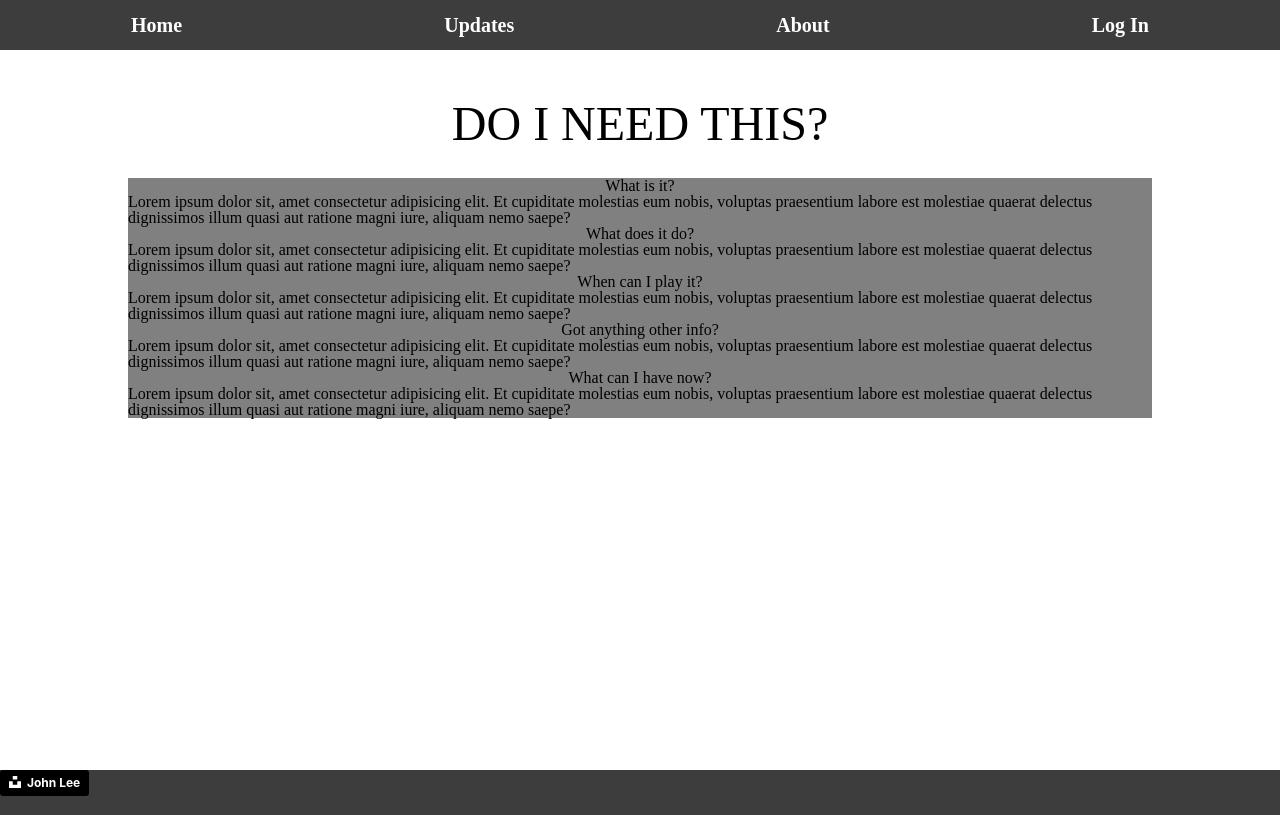
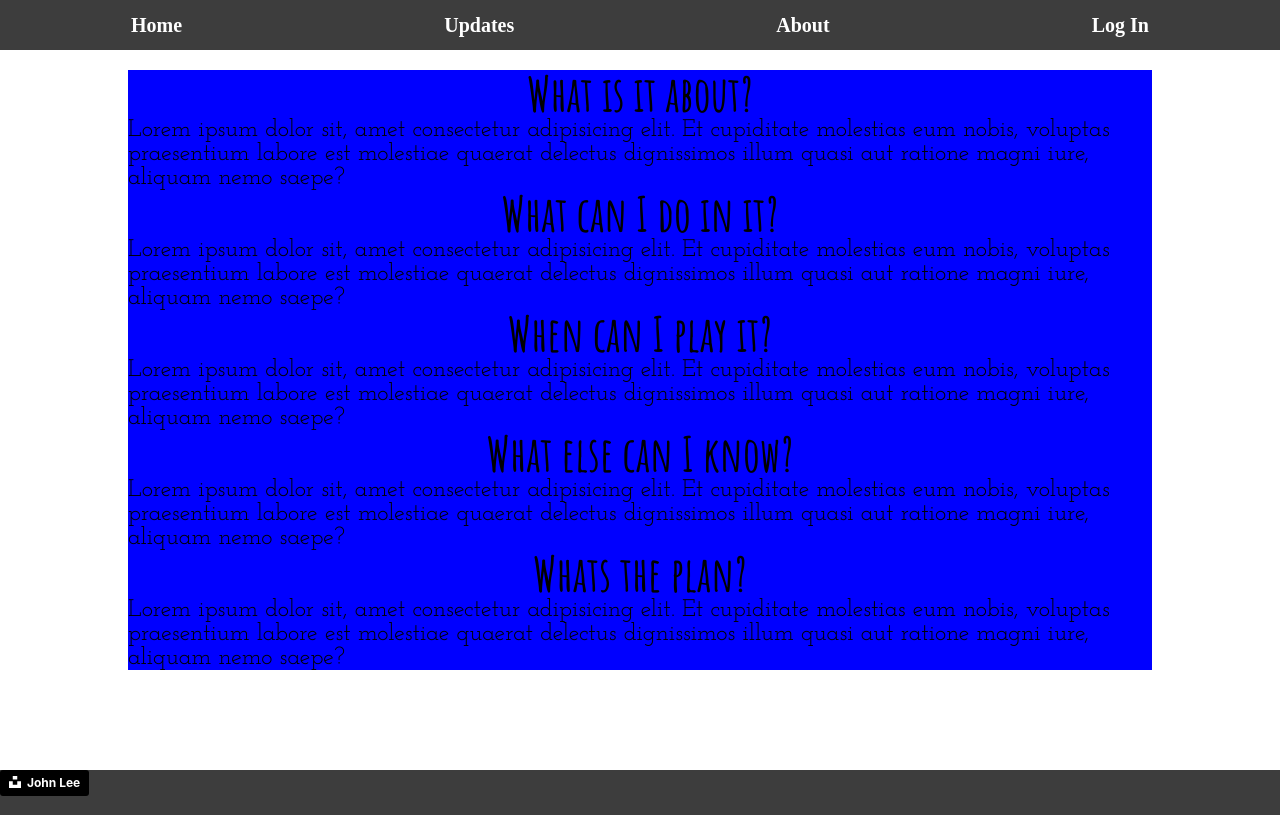
Before and after one commit to AGreenwoodMelb/game-blog-app, a Rails app: page / in a window 1280 px wide. Shown: the part 300-1115 px from the top of the page. Run offline with Rails 7, Linux system fonts and the light colour scheme; style sheets or scripts are compiled from the project's sources; parts of the project's set-up code (start-up, migrations or seed data) failed here and were passed over.

Commit message:
Trying to do styling

```diff
--- a/app/assets/stylesheets/about-page.css
+++ b/app/assets/stylesheets/about-page.css
@@ -1,9 +1,4 @@
-section {
-    background-color: grey;
-    padding:15px;
-    margin:25px 0;
-}
-
+/*
 
 h3{
     text-align: center;
@@ -20,7 +15,7 @@ h3{
 }
 
 .avatar{
-    box-shadow: 50px 50px 30px grey;
+    box-shadow: 5px 5px  3px grey;
     margin:15px;
     border-radius:50%;
     height: 150px;
@@ -28,3 +23,4 @@ h3{
     background-size: cover;
     background-position: center;
 }
+ */
--- a/app/assets/stylesheets/application.css
+++ b/app/assets/stylesheets/application.css
@@ -13,6 +13,10 @@
  *= require_tree .
  *= require_self
  */
+
+ @import url('https://fonts.googleapis.com/css?family=Amatic+SC:400,700&display=swap');
+
+
 .banner-container{
     height:300px;
 
@@ -30,14 +34,27 @@
 
 h1{
     font-size:64px;
-
     color:white;
-
     text-shadow: -2px 0 black, 0 2px black, 2px 0 black, 0 -2px black;
 }
 
+h2,h3 {
+    font-family: 'Amatic SC', cursive;
+    font-weight:700;
+}
+
+h3{
+    font-size:48px;
+    text-align: center;
+}
+
+p{
+    font-family: 'Josefin Slab', serif;
+    font-size: 24px;
+}
+
 nav{
-
+    margin:0;
 }
 
 nav> ul{
@@ -48,6 +65,7 @@ nav> ul{
     align-items: center;
 
     background-color: #3d3d3d;
+    margin:0;
 }
 
 nav a{
@@ -68,6 +86,7 @@ nav a{
 
 .page-header{
     font-size:48px;
+    font-family: 'Amatic SC', cursive;
     text-align: center;
     padding:30px;
 }
@@ -85,3 +104,21 @@ footer{
     padding: 20px 10% 50px 10%;
 
 }
+
+.avatar{
+    box-shadow: 5px 5px  3px grey;
+    margin:15px;
+    border-radius:50%;
+    height: 150px;
+    width: 150px;
+    background-size: cover;
+    background-position: center;
+}
+
+
+.about-section-header{
+    display: flex;
+    flex-direction: row;
+    align-items: center;
+    margin:10px;
+}
--- a/app/assets/stylesheets/post-form.css
+++ /dev/null
@@ -1,15 +0,0 @@
-.post-from{
-    display: initial;
-}
-
-.post-form-title{
-    display: initial;
-}
-
-.post-form-body{
-    display: initial;
-}
-
-.post-form-submit{
-    display: initial;
-}
--- a/app/views/home/home.html.erb
+++ b/app/views/home/home.html.erb
@@ -1,26 +1,34 @@
-<%= stylesheet_link_tag 'home-page'%>
-<h2 class = 'page-header'> DO I NEED THIS?</h2>
+<%# <h2 class = 'page-header'> DO I NEED THIS?</h2> %>
 
-<div class="home-container">
-    <section class = 'home-gameplay'>
-        <h3>What is it?</h3>
-        <p>Lorem ipsum dolor sit, amet consectetur adipisicing elit. Et cupiditate molestias eum nobis, voluptas praesentium labore est molestiae quaerat delectus dignissimos illum quasi aut ratione magni iure, aliquam nemo saepe?</p>
+<div class="container-fluid p-2 bg-dark text-white" style='background:blue;'>
+    <section class = 'card m-4 bg-primary'>
+        <div class="card-body">
+            <h3 class='card-title'>What is it about?</h3>
+           <p class = 'card-text'>Lorem ipsum dolor sit, amet consectetur adipisicing elit. Et cupiditate molestias eum nobis, voluptas praesentium labore est molestiae quaerat delectus dignissimos illum quasi aut ratione magni iure, aliquam nemo saepe?</p>
+        </div>
     </section>
-    <section class = 'home-features'>
-        <h3>What does it do?</h3>
-        <p>Lorem ipsum dolor sit, amet consectetur adipisicing elit. Et cupiditate molestias eum nobis, voluptas praesentium labore est molestiae quaerat delectus dignissimos illum quasi aut ratione magni iure, aliquam nemo saepe?</p>
+    <section class = 'card m-4 bg-primary'>
+        <div class="card-body">
+            <h3 class='card-title'>What can I do in it?</h3>
+           <p class = 'card-text'>Lorem ipsum dolor sit, amet consectetur adipisicing elit. Et cupiditate molestias eum nobis, voluptas praesentium labore est molestiae quaerat delectus dignissimos illum quasi aut ratione magni iure, aliquam nemo saepe?</p>
+        </div>
     </section>
-    <section class = 'home-roadmap'>
-        <h3>When can I play it?</h3>
-        <p>Lorem ipsum dolor sit, amet consectetur adipisicing elit. Et cupiditate molestias eum nobis, voluptas praesentium labore est molestiae quaerat delectus dignissimos illum quasi aut ratione magni iure, aliquam nemo saepe?</p>
+    <section class = 'card m-4 bg-primary'>
+        <div class="card-body">
+            <h3 class='card-title'>When can I play it?</h3>
+           <p class = 'card-text'>Lorem ipsum dolor sit, amet consectetur adipisicing elit. Et cupiditate molestias eum nobis, voluptas praesentium labore est molestiae quaerat delectus dignissimos illum quasi aut ratione magni iure, aliquam nemo saepe?</p>
+        </div>
     </section>
-    <section class = 'home-other'>
-        <h3>Got anything other info?</h3>
-        <p>Lorem ipsum dolor sit, amet consectetur adipisicing elit. Et cupiditate molestias eum nobis, voluptas praesentium labore est molestiae quaerat delectus dignissimos illum quasi aut ratione magni iure, aliquam nemo saepe?</p>
+    <section class = 'card m-4 bg-primary'>
+        <div class="card-body">
+            <h3 class='card-title'>What else can I know?</h3>
+           <p class = 'card-text'>Lorem ipsum dolor sit, amet consectetur adipisicing elit. Et cupiditate molestias eum nobis, voluptas praesentium labore est molestiae quaerat delectus dignissimos illum quasi aut ratione magni iure, aliquam nemo saepe?</p>
+        </div>
     </section>
-    <section class = 'home-stuff'>
-        <h3>What can I have now?</h3>
-        <p>Lorem ipsum dolor sit, amet consectetur adipisicing elit. Et cupiditate molestias eum nobis, voluptas praesentium labore est molestiae quaerat delectus dignissimos illum quasi aut ratione magni iure, aliquam nemo saepe?</p>
+        <section class = 'card m-4 bg-primary'>
+        <div class="card-body">
+            <h3 class='card-title'>Whats the plan?</h3>
+           <p class = 'card-text'>Lorem ipsum dolor sit, amet consectetur adipisicing elit. Et cupiditate molestias eum nobis, voluptas praesentium labore est molestiae quaerat delectus dignissimos illum quasi aut ratione magni iure, aliquam nemo saepe?</p>
+        </div>
     </section>
-
 </div>
--- a/app/views/layouts/application.html.erb
+++ b/app/views/layouts/application.html.erb
@@ -6,8 +6,11 @@
     <%= csp_meta_tag %>
 
     <%= stylesheet_link_tag 'application', media: 'all', 'data-turbolinks-track': 'reload' %>
-    <%= stylesheet_link_tag 'application', media: 'all', 'data-turbolinks-track': 'reload' %>
     <%= javascript_pack_tag 'application', 'data-turbolinks-track': 'reload' %>
+
+
+    <%# <link rel="stylesheet" href="https://stackpath.bootstrapcdn.com/bootstrap/4.4.1/css/bootstrap.min.css" integrity="sha384-Vkoo8x4CGsO3+Hhxv8T/Q5PaXtkKtu6ug5TOeNV6gBiFeWPGFN9MuhOf23Q9Ifjh" crossorigin="anonymous"> %>
+    <link href="https://fonts.googleapis.com/css?family=Amatic+SC:400,700|Josefin+Slab&display=swap" rel="stylesheet">
   </head>
 
   <body>
@@ -27,14 +30,21 @@
           <% end %>
       </ul>
     </nav>
-    <p class="flash"><%=flash.notice%></p>
+
 
     <div class= 'inserted-content'>
+    <p class="flash"><%=flash.notice%></p>
       <%= yield %>
     </div>
+
+
+    <footer>
+    <a style="background-color:black;color:white;text-decoration:none;padding:4px 6px;font-family:-apple-system, BlinkMacSystemFont, &quot;San Francisco&quot;, &quot;Helvetica Neue&quot;, Helvetica, Ubuntu, Roboto, Noto, &quot;Segoe UI&quot;, Arial, sans-serif;font-size:12px;font-weight:bold;line-height:1.2;display:inline-block;border-radius:3px" href="https://unsplash.com/@john_artifexfilms?utm_medium=referral&amp;utm_campaign=photographer-credit&amp;utm_content=creditBadge" target="_blank" rel="noopener noreferrer" title="Download free do whatever you want high-resolution photos from John Lee"><span style="display:inline-block;padding:2px 3px"><svg xmlns="http://www.w3.org/2000/svg" style="height:12px;width:auto;position:relative;vertical-align:middle;top:-2px;fill:white" viewBox="0 0 32 32"><title>unsplash-logo</title><path d="M10 9V0h12v9H10zm12 5h10v18H0V14h10v9h12v-9z"></path></svg></span><span style="display:inline-block;padding:2px 3px">John Lee</span></a>
+    </footer>
+
+    <script src="https://code.jquery.com/jquery-3.4.1.slim.min.js" integrity="sha384-J6qa4849blE2+poT4WnyKhv5vZF5SrPo0iEjwBvKU7imGFAV0wwj1yYfoRSJoZ+n" crossorigin="anonymous"></script>
+    <script src="https://cdn.jsdelivr.net/npm/popper.js@1.16.0/dist/umd/popper.min.js" integrity="sha384-Q6E9RHvbIyZFJoft+2mJbHaEWldlvI9IOYy5n3zV9zzTtmI3UksdQRVvoxMfooAo" crossorigin="anonymous"></script>
+    <script src="https://stackpath.bootstrapcdn.com/bootstrap/4.4.1/js/bootstrap.min.js" integrity="sha384-wfSDF2E50Y2D1uUdj0O3uMBJnjuUD4Ih7YwaYd1iqfktj0Uod8GCExl3Og8ifwB6" crossorigin="anonymous"></script>
   </body>
 
-  <footer>
-  <a style="background-color:black;color:white;text-decoration:none;padding:4px 6px;font-family:-apple-system, BlinkMacSystemFont, &quot;San Francisco&quot;, &quot;Helvetica Neue&quot;, Helvetica, Ubuntu, Roboto, Noto, &quot;Segoe UI&quot;, Arial, sans-serif;font-size:12px;font-weight:bold;line-height:1.2;display:inline-block;border-radius:3px" href="https://unsplash.com/@john_artifexfilms?utm_medium=referral&amp;utm_campaign=photographer-credit&amp;utm_content=creditBadge" target="_blank" rel="noopener noreferrer" title="Download free do whatever you want high-resolution photos from John Lee"><span style="display:inline-block;padding:2px 3px"><svg xmlns="http://www.w3.org/2000/svg" style="height:12px;width:auto;position:relative;vertical-align:middle;top:-2px;fill:white" viewBox="0 0 32 32"><title>unsplash-logo</title><path d="M10 9V0h12v9H10zm12 5h10v18H0V14h10v9h12v-9z"></path></svg></span><span style="display:inline-block;padding:2px 3px">John Lee</span></a>
-  </footer>
 </html>
--- a/app/views/posts/show.html.erb
+++ b/app/views/posts/show.html.erb
@@ -9,7 +9,7 @@
             <%= link_to tag.name, tag_path(tag)%>
         <% end %>
     </p>
-    <h4 class='post-creation'><span class = 'post-author'><%=@post.user.username%> </span><span><%=@post.created_at.strftime("Posted on %d/%m/%Y %I:%M%p")%></span></h3>
+    <h4 class='post-creation'><span class = 'post-author'><%=@post.user.username%></span> <span><%=@post.created_at.strftime("Posted on %d/%m/%Y %I:%M%p")%></span></h3>
 </div>
 
 <%if current_user != nil && current_user[:admin_user] != false %>
--- a/app/views/sessions/new.html.erb
+++ b/app/views/sessions/new.html.erb
@@ -1,4 +1,4 @@
-<h1>Log In</h1>
+<h2>Log In</h2>
 
 <%= form_tag sessions_path, method: :post do%>
     <p>
```
Also changed, not shown: app/views/home/about.html.erb (+5 -5 lines), app/assets/stylesheets/home-page.css (deleted).
